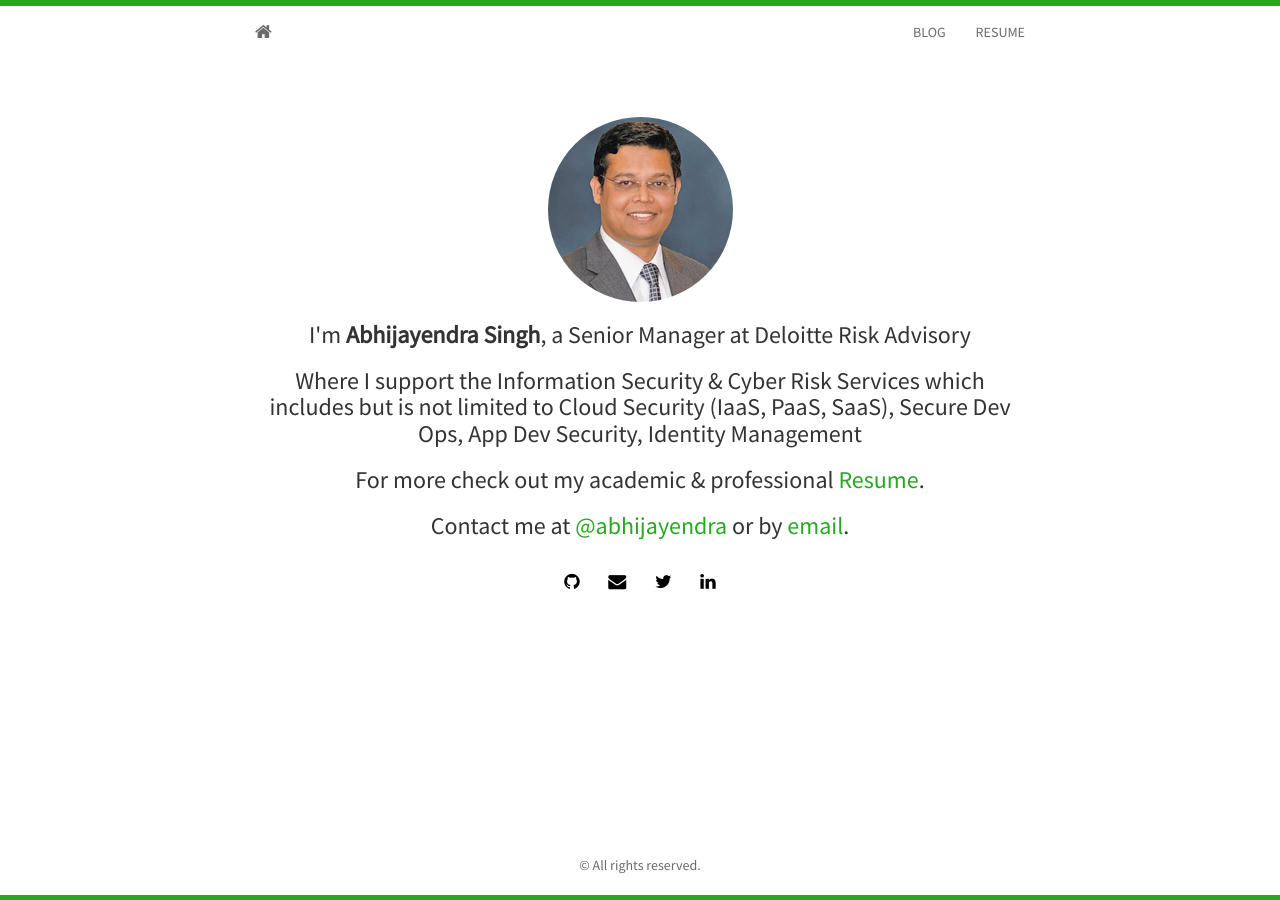
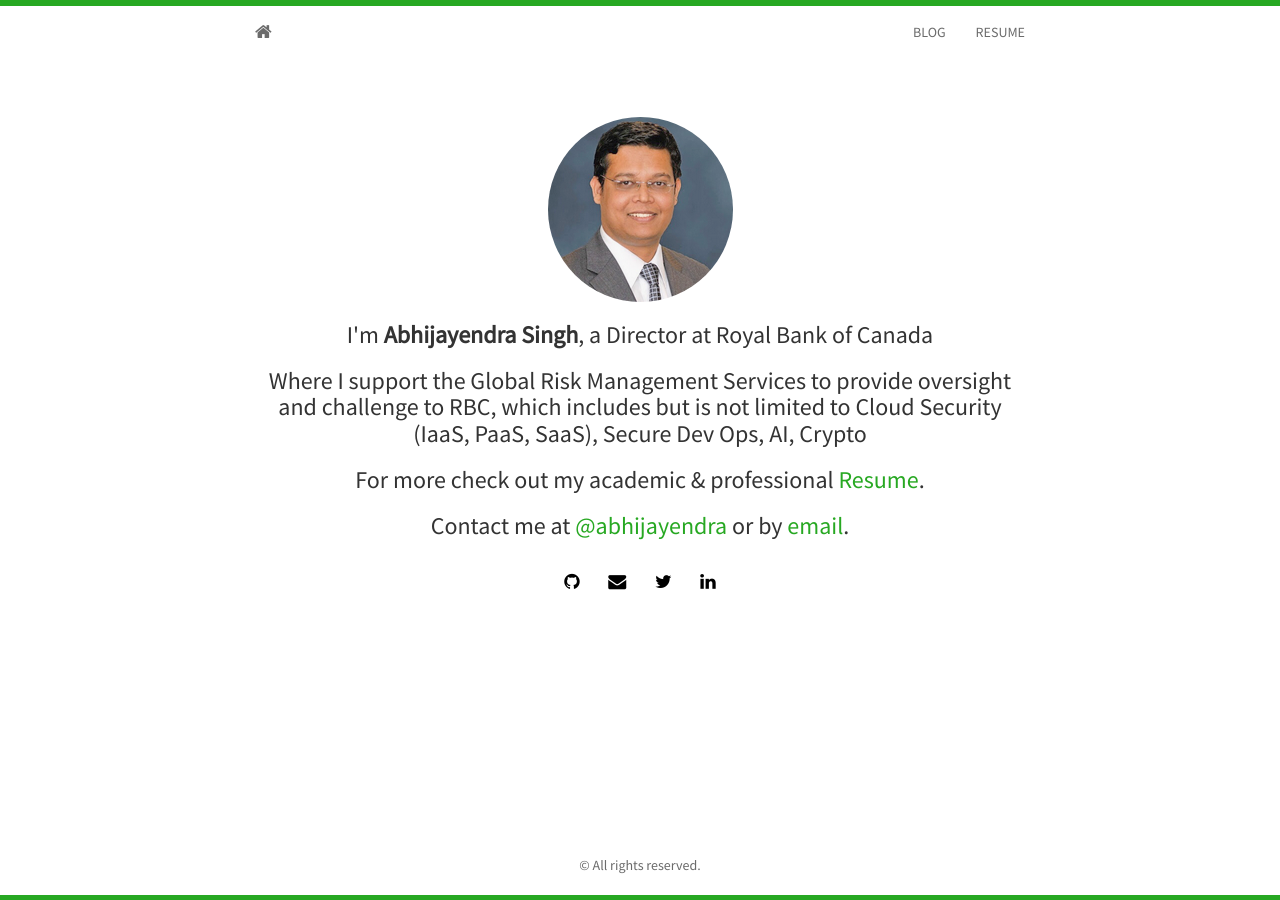
Before and after one commit to jekyllt/sustain, a Jekyll site: the page built from index.html, in a window 1280 px wide. Built offline with Jekyll 4.4.1, drawn with Linux system fonts in a browser that asks for light colours; nearby versions of some CDN libraries; the list of posts is cut into pages by our own code.

Commit message:
Update index.html

```diff
--- a/index.html
+++ b/index.html
@@ -9,9 +9,9 @@ published: true
 		<img class="img-circle" src="{{ site.baseurl }}static/img/{{ site.avatar }}" alt="Responsive image">
 	  </div>
 		  <div>
-	  <h3>I'm <strong>{{ site.author }}</strong>, a Senior Manager at Deloitte Risk Advisory</h3>
+	  <h3>I'm <strong>{{ site.author }}</strong>, a Director at Royal Bank of Canada</h3>
 
-      <h3>Where I support the Information Security & Cyber Risk Services which includes but is not limited to Cloud Security (IaaS, PaaS, SaaS), Secure Dev Ops, App Dev Security, Identity Management </h3>
+      <h3>Where I support the Global Risk Management Services to provide oversight and challenge to RBC, which includes but is not limited to Cloud Security (IaaS, PaaS, SaaS), Secure Dev Ops, AI, Crypto </h3>
 
 
 	  <h3>For more check out my academic &amp; professional <a href="https://www.linkedin.com/in/abhijayendra/">Resume</a>.</h3>
```
